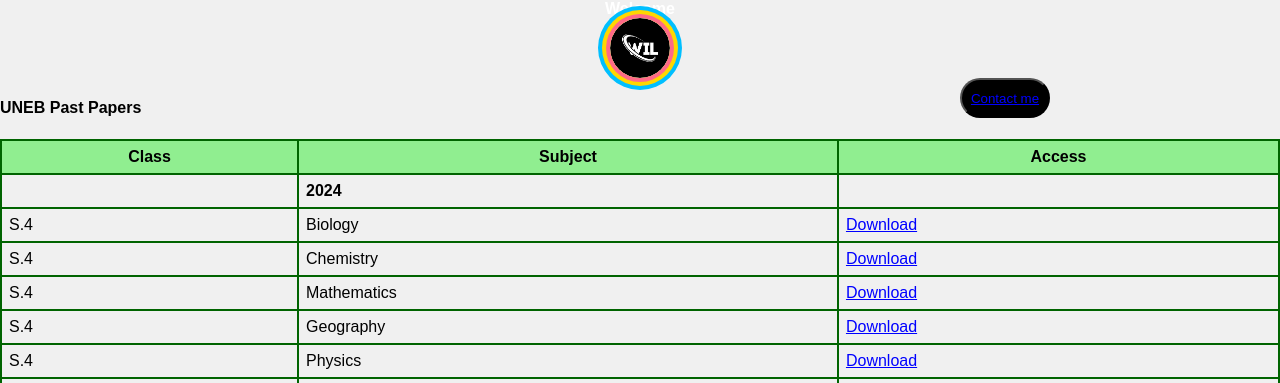
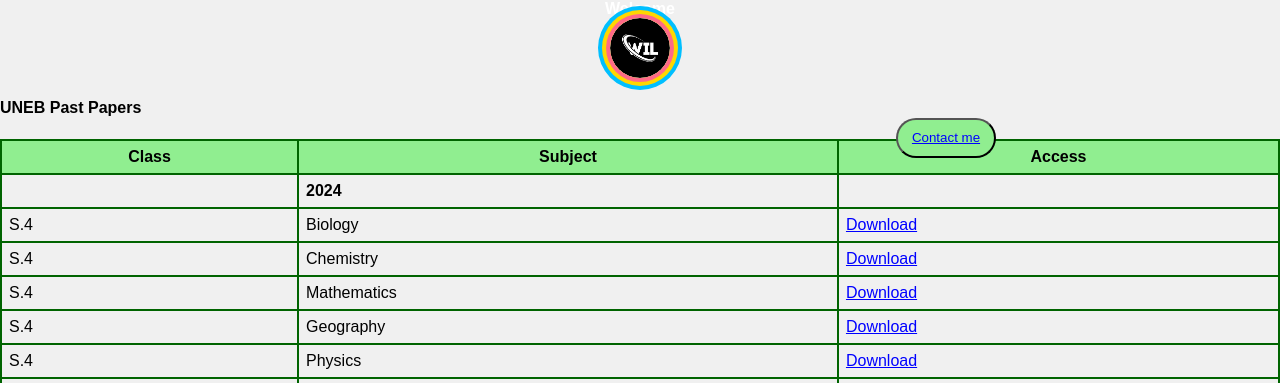
Before and after one commit to williamscares2/m, a plain HTML site: page index.html in a window 1280 px wide. Shown: the top 383 px of the page. Drawn offline with Linux system fonts and the light colour scheme.

Commit message:
Update wil.css

```diff
--- a/wil.css
+++ b/wil.css
@@ -184,14 +184,14 @@
 
         }
          .b{
-            width:90px;
+            width:100px;
              height:40px;
             border-radius: 30px;
-             background-color:#000;
+             background-color:lightgreen;
              color:#fff;
              position:absolute;
-             top: 10%;
-            left: 75%;
+             top: 15%;
+            left: 70%;
 
 
 
```
